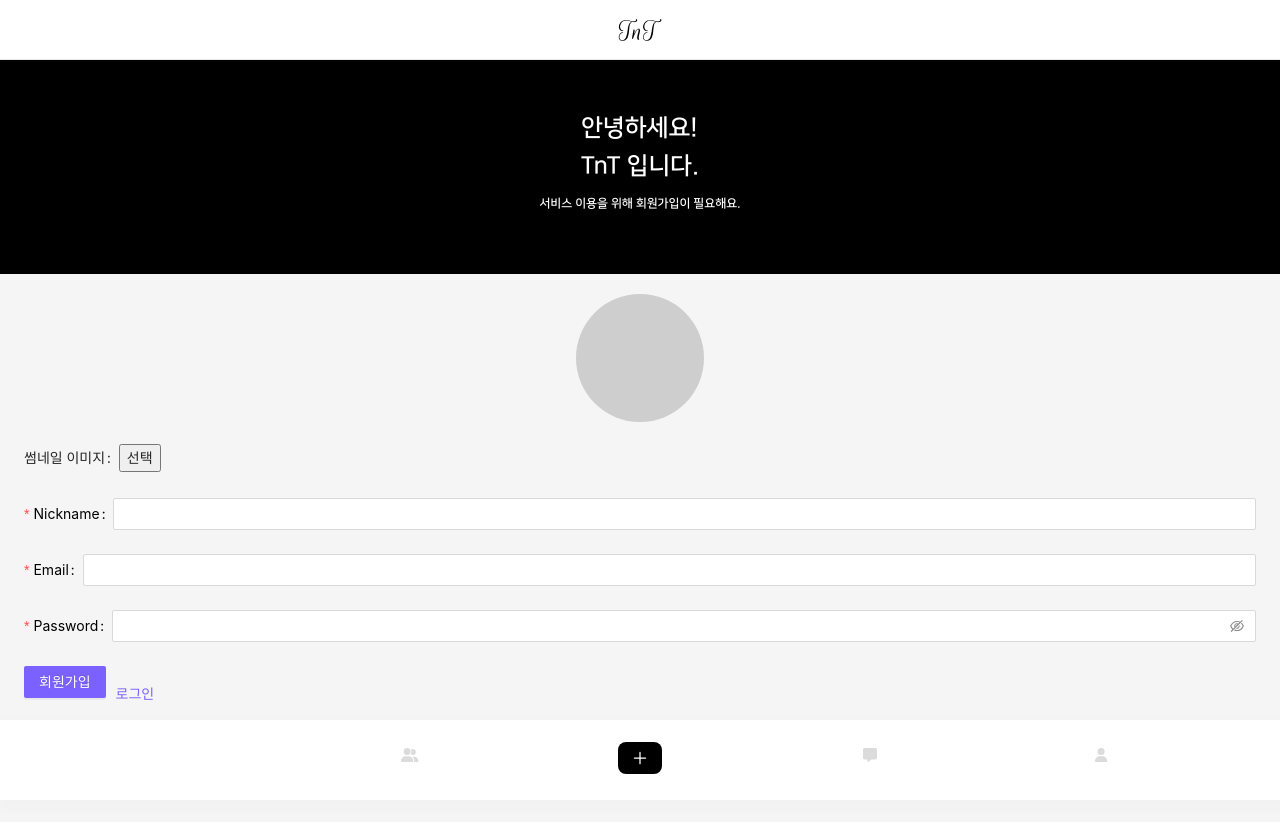
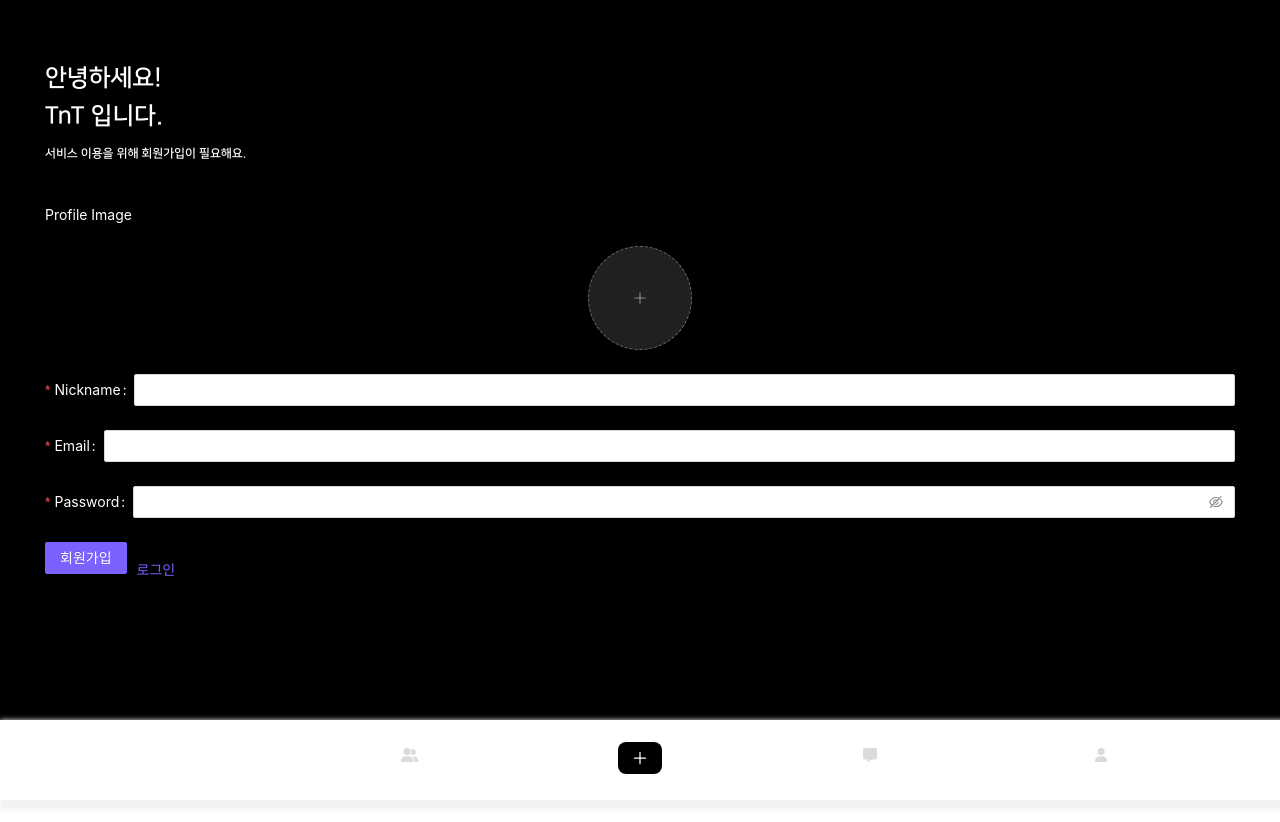
Before and after one commit to tmintalk/tnt-client, a React (Create React App) app: page /join in a window 1280 px wide. After the commit the page ends 800 px from the top, so only its background shows below. Built offline with nearby package versions, Linux system fonts and the light colour scheme.

Commit message:
[style]회원가입 업로드

```diff
--- a/src/components/SignupForm/index.js
+++ b/src/components/SignupForm/index.js
@@ -1,13 +1,18 @@
+import { useState } from "react";
 import axios from 'axios';
 import { useCookies } from 'react-cookie';
 
-import { Form, Input, Button, Upload } from 'antd';
+import { Form, Input, Button, Upload, message } from 'antd';
 import { Link } from 'react-router-dom';
+import { LoadingOutlined, PlusOutlined } from '@ant-design/icons';
+
 
 import './index.scss';
 
 const SignupForm = () => {
   const [, setCookie] = useCookies(['Authorization']);
+  const [loading, setLoading] = useState();
+  const [imageUrl, setImageUrl] = useState('');
 
   const onFinish = async (values) => {
     const { email, password, nickname, image } = values;
@@ -24,40 +29,51 @@ const SignupForm = () => {
     window.location.href = "/"
   }
 
+  const handleChange = (info) => {
+    console.log(info);
+    if (info.file.response) {
+      setImageUrl(info.file.response.uri)
+      console.log(info.file.response.uri)
+    }
+  }
+
   return (
     <>
-
-      <div className="signup-header-container">
-        {/* <div className='header-text'>TnT</div> */}
-        {/* <img className="header-title" src='../../commons/img/TnT.png'/> */}
-        <img src={require("../../commons/img/TnT.png").default} alt="title"/>
-      </div>
       <div className="signup-container">
         <div className="signup-greeting-text">
           <div className="greeting-text-first">
-            안녕하세요! <br/> TnT 입니다.
+            안녕하세요! <br /> TnT 입니다.
           </div>
           <div className="greeting-text-second">
             서비스 이용을 위해 회원가입이 필요해요.
           </div>
+          <div className="form-title">Profile Image</div>
         </div>
-        <div className="signup-profile-photo"></div>
+
         <div className="signup-form-container">
           <Form
             initialValues={{ remember: true }}
             onFinish={onFinish}
           >
             <Form.Item
-              label="썸네일 이미지"
               name="image"
             >
               <Upload
                 name="image"
+                listType="picture-card"
+                className="avatar-uploader"
+                showUploadList={false}
                 action={'http://ec2-13-125-111-9.ap-northeast-2.compute.amazonaws.com/uploads'}
+                onChange={handleChange}
               >
-                <button>선택</button>
+                {imageUrl ? <img src={imageUrl} alt="avatar" style={{ width: '100%' }} />
+                : <div>
+                  <PlusOutlined style={{color:'#ffffff70'}}/>
+                  {/* <div style={{ marginTop: 8 , color:'#ffffff'}}>Profile</div> */}
+                </div>}
               </Upload>
             </Form.Item>
+
             <Form.Item
               label="Nickname"
               name="nickname"
--- a/src/components/SignupForm/index.scss
+++ b/src/components/SignupForm/index.scss
@@ -18,22 +18,26 @@
 }
 
 .signup-container{
-  height: 100%;
+  height: 100vh;
+  padding:60px 45px 45px 45px;
+
   display: flex;
   flex-direction: column;
-  background-color: whitesmoke;
   align-items: center;
-  justify-content: center;
+  justify-content: flex-start;
+
+  background-color: black;
+
 
   .signup-greeting-text{
     display: flex;
     flex-direction: column;
-    //height: 250px;
+    align-items: flex-start;
+    justify-content: center;
+
     width: 100%;
-    background-color: black;
-    padding: 50px 24px;
-    align-items: center;
-    justify-content: center;
+
+    margin-bottom: 20px;
     .greeting-text-first{
       font-size: 24px;
       font-family: NanumSquareB;
@@ -54,13 +58,40 @@
     background-color: #cecece;
     margin: 20px 0px;
   }
+  .form-title{
+    color: white;
+
+    margin-top: 30px;
+  }
   .signup-form-container{
     width: 100%;
-    padding: 0px 24px;
-    //background-color: white;
+    // .avatar-uploader > .ant-upload {
+    //   width: 128px;
+    //   height: 128px;
+    // }
+    .ant-upload-picture-card-wrapper {
+      display: flex;
+      justify-content: center;
+      .ant-upload.ant-upload-select-picture-card{
+        border:1px rgb(108, 108, 108) dashed;
+        background-color: #ffffff20;
+
+        width:104px;
+        height:104px;
+        border-radius: 52px;
+        margin:0px;
+
+        color: white;
+        img{
+          width:104px;
+          height:104px;
+          border-radius: 52px;
+        }
+      }
+    }
     .ant-form-item-required{
       //background-color: olive;
-      color: black;
+      color: white;
     }
     .join-and-login{
       display: flex;
```
Also changed, not shown: 2 other files (tests, documents, lock files or other folders).
